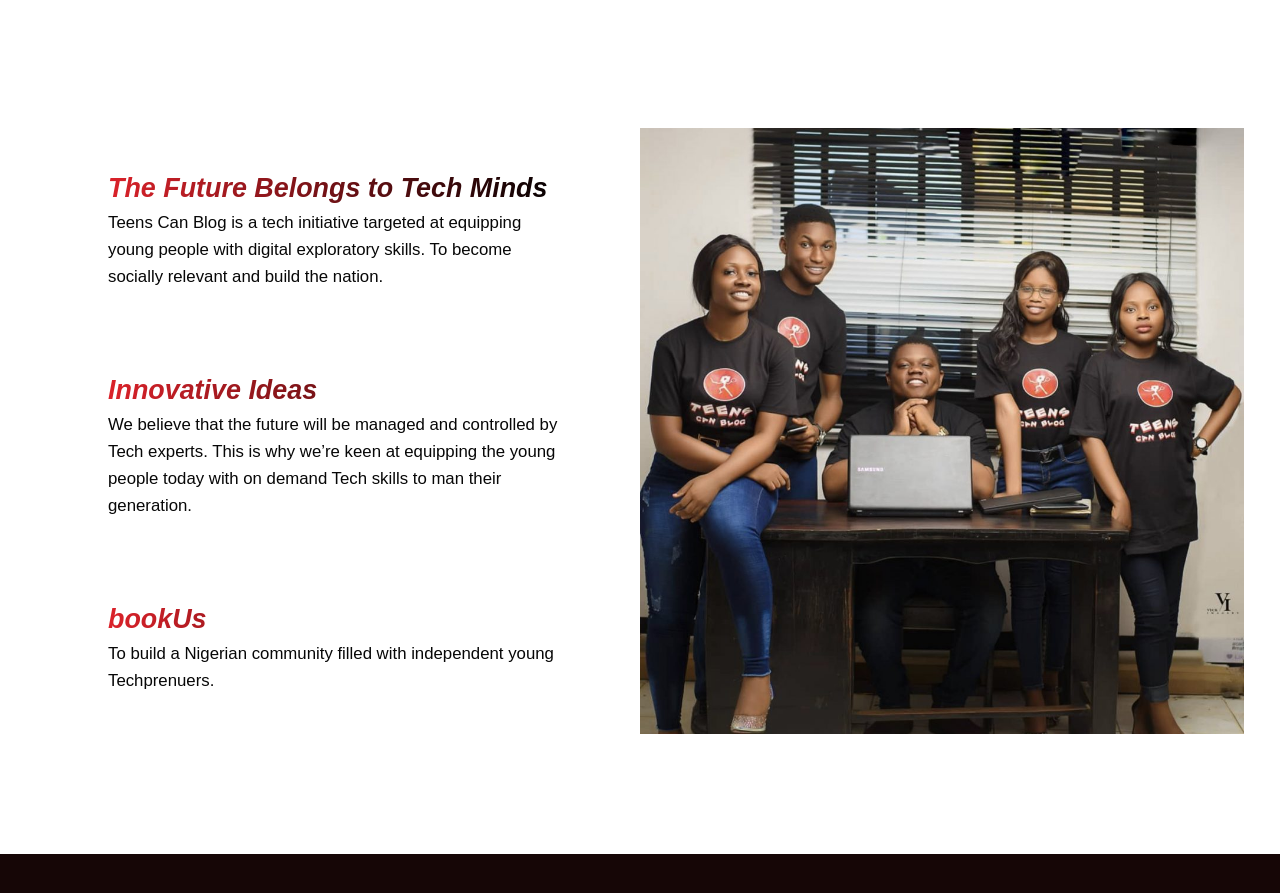
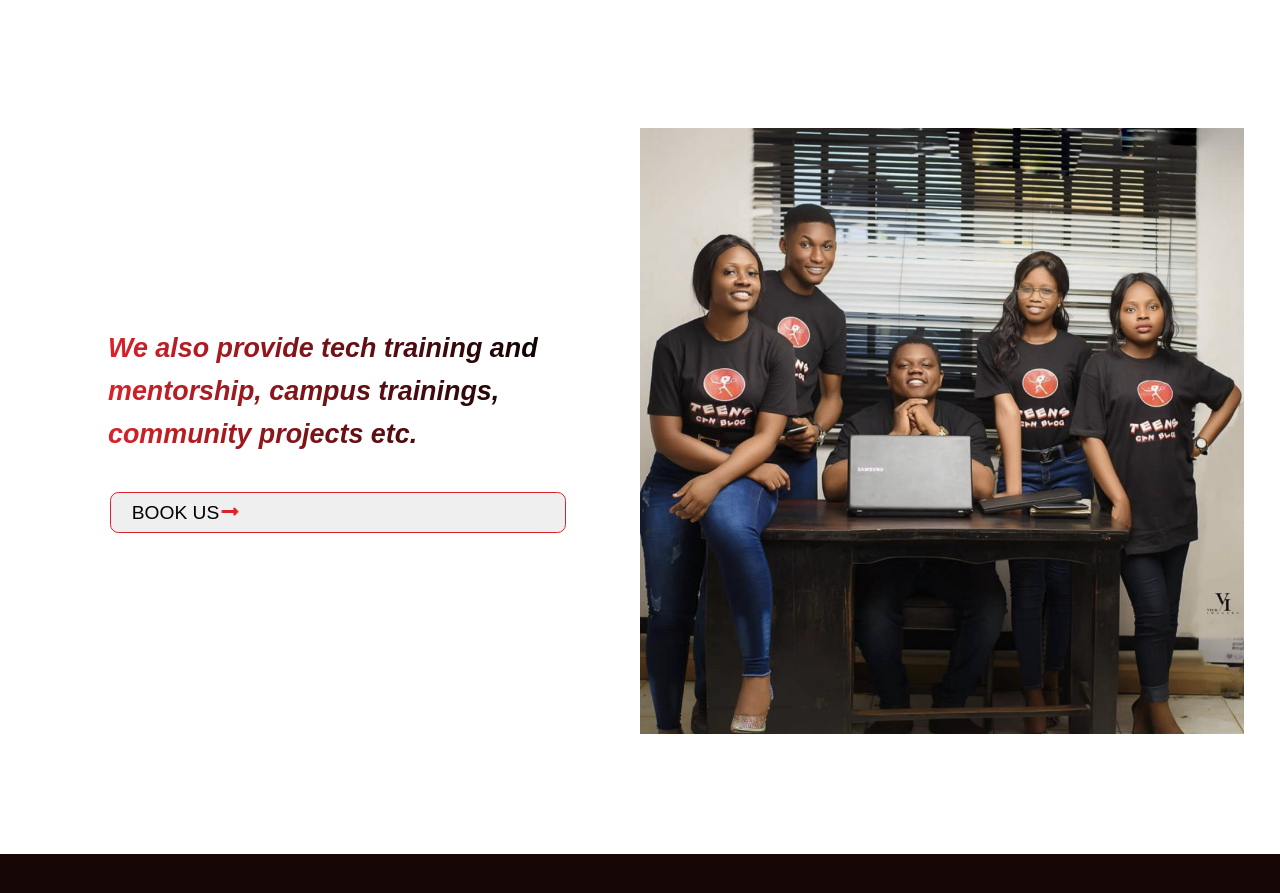
Before and after one commit to Niscolinx/teenscan, a React (Create React App) app: page / in a window 1280 px wide. Shown: the part 2420-3313 px from the top of the page. Built offline with nearby package versions, Linux system fonts and the light colour scheme; what react-router-last-location would draw is missing.

Commit message:
working on bookus

```diff
--- a/src/components/BookUs.tsx
+++ b/src/components/BookUs.tsx
@@ -1,38 +1,26 @@
 import Teens4 from '../assets/teens4.jpeg'
+import { FaLongArrowAltRight } from 'react-icons/fa'
 
 
 const BookUs = () => {
     return (
         <div className='bookUs'>
-            <div className='bookUs__2'>
-                <div className='bookUs__2--item'>
-                    <h2>The Future Belongs to Tech Minds</h2>
-                    <p>
-                        Teens Can Blog is a tech initiative targeted at
-                        equipping young people with digital exploratory skills.
-                        To become socially relevant and build the nation.
-                    </p>
-                </div>
-                <div className='bookUs__2--item'>
-                    {' '}
-                    <h2>Innovative Ideas</h2>
-                    <p>
-                        We believe that the future will be managed and
-                        controlled by Tech experts. This is why we’re keen at
-                        equipping the young people today with on demand Tech
-                        skills to man their generation.
-                    </p>
-                </div>
-                <div className='bookUs__2--item'>
-                    {' '}
-                    <h2>bookUs</h2>
-                    <p>
-                        To build a Nigerian community filled with independent
-                        young Techprenuers.
-                    </p>
+            <div className='bookUs__1'>
+                <div className='bookUs__1--item'>
+                    <h1>
+                        We also provide tech training and mentorship, campus
+                        trainings, community projects etc.
+                    </h1>
+
+                    <button className='btn bookUs__btn'>
+                        Book Us{' '}
+                        <span>
+                            <FaLongArrowAltRight />
+                        </span>
+                    </button>
                 </div>
             </div>
-            <div className='bookUs__1'>
+            <div className='bookUs__2'>
                 <img src={Teens4} width='100%' height='100%' alt='' />
             </div>
         </div>
--- a/src/sass/components/bookUs.scss
+++ b/src/sass/components/bookUs.scss
@@ -2,7 +2,7 @@
     display: grid;
     grid-template-columns: repeat(auto-fit, minmax(25rem, 1fr));
 
-    &__2 {
+    &__1 {
         display: grid;
         align-items: center;
         padding: 0 6rem;
@@ -11,14 +11,11 @@
             display: grid;
             font-size: clamp(1.4rem, 3vw, 1vw);
 
-            h2 {
+            h1 {
                 @extend .heading-2;
                 background: $linear-gradient;
                 background-clip: text;
                 -webkit-text-fill-color: transparent;
-            }
-            p {
-                font-weight: 300;
             }
         }
 
@@ -27,4 +24,17 @@
             gap: 3rem;
         }
     }
+    &__btn {
+        display: flex;
+        align-items: center;
+        margin-top: 3rem;
+        font-size: $font-clamp;
+
+        span {
+            display: flex;
+            color: $color-secondary;
+            animation: moveInLeft 2s infinite;
+            margin-top: -0.12rem;
+        }
+    }
 }
```
